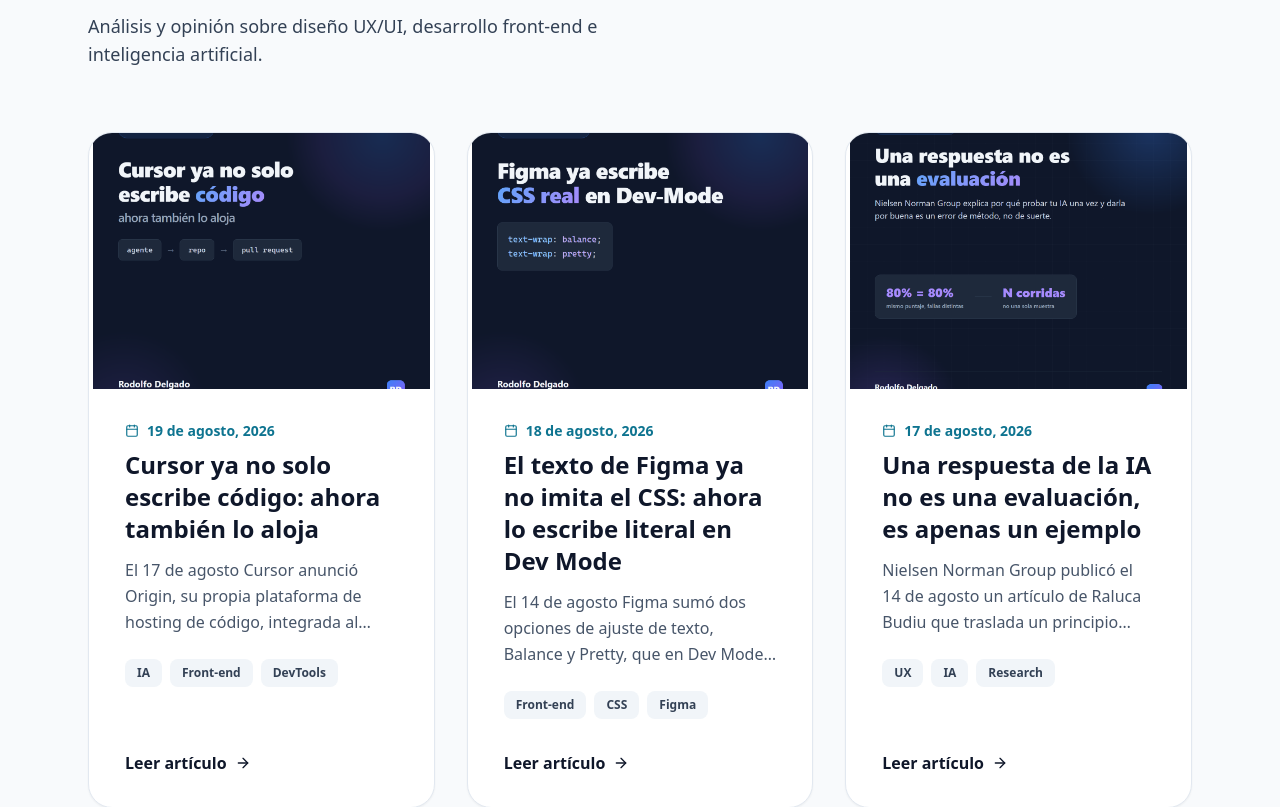
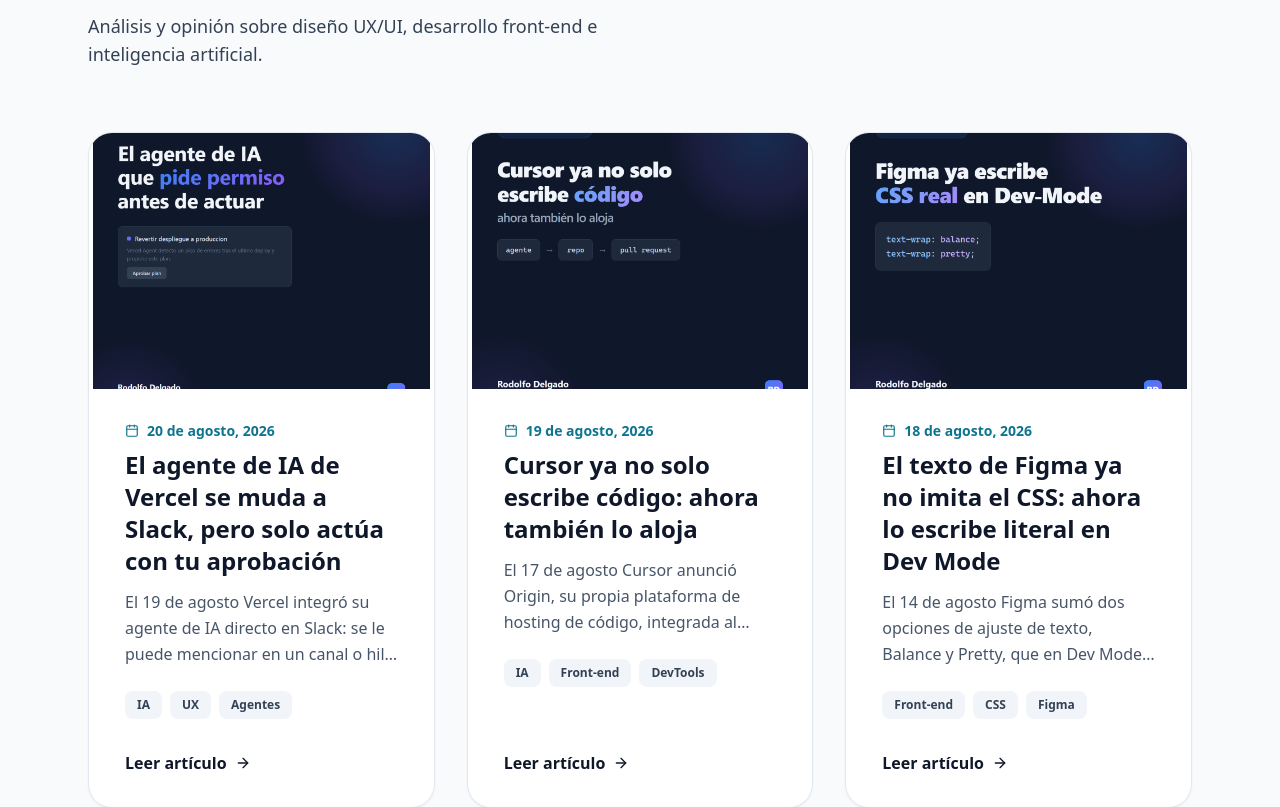
Before and after one commit to rododelgado-collab/portafolio-ux-frontend, a React (Vite) app: page / in a window 1280 px wide. Shown: the part 3740-4547 px from the top of the page. Built offline with nearby package versions, Linux system fonts and the light colour scheme; no server answers.

Commit message:
feat: agregar post al blog: El agente de IA de Vercel se muda a Slack

```diff
--- a/src/data/blogPosts.ts
+++ b/src/data/blogPosts.ts
@@ -1,6 +1,30 @@
 import type { BlogPost } from '../types'
 
 export const blogPosts: BlogPost[] = [
+  {
+    id: 'vercel-agente-ia-slack-tarjeta-de-plan',
+    title: 'El agente de IA de Vercel se muda a Slack, pero solo actúa con tu aprobación',
+    date: '2026-08-20',
+    dateLabel: '20 de agosto, 2026',
+    tags: ['IA', 'UX', 'Agentes'],
+    excerpt:
+      'El 19 de agosto Vercel integró su agente de IA directo en Slack: se le puede mencionar en un canal o hilo para diagnosticar incidentes, revisar pull requests u operar despliegues. Opera de solo lectura por defecto y cualquier cambio real pasa antes por una tarjeta de plan que alguien tiene que aprobar. Repaso qué implica que esa tarjeta se convierta en la interfaz completa del producto.',
+    content: [
+      'El 19 de agosto de 2026, Vercel publicó en su blog de ingeniería el lanzamiento de Vercel for Slack, una integración que lleva su producto Vercel Agent directo al chat de equipo. Según describe el propio anuncio, ahora se puede mencionar a @Vercel en un canal, un hilo o un mensaje directo para pedirle que investigue un incidente, rastree un error hasta el despliegue que lo causó, explique un pico de costos o responda preguntas sobre el código en producción.',
+      'La lista de tareas que resuelve el agente, tal como la describe Vercel, se organiza en tres frentes. Diagnosticar: investigar incidentes, rastrear errores hasta el deploy que los originó y explicar picos de costo. Programar junto al equipo: arreglar builds y CI que fallan, revisar pull requests con conocimiento de cómo corre ese código en producción, y convertir la decisión tomada en un hilo en un pull request ya probado. Operar proyectos: revertir despliegues, actualizar configuración, gestionar feature flags y resolver un uso inusual antes de que se convierta en una factura inesperada.',
+      'El detalle que más me interesa de todo el anuncio no es esa lista de capacidades, es la decisión de diseño que las envuelve. El agente opera de solo lectura por defecto: accede a datos de despliegue, estados de build, logs, métricas, revisiones de código y pull requests sin necesidad de autorización adicional. Pero en el momento en que la tarea deja de ser consultar información y pasa a modificar algo real, como revertir un despliegue o tocar una variable de configuración, el agente no actúa de inmediato. Presenta una tarjeta con el plan completo de lo que va a hacer, y espera que una persona la apruebe antes de ejecutar cualquier cambio.',
+      'Esta semana he venido cubriendo un patrón consistente: herramientas de IA que se mudan de su aplicación de origen al lugar exacto donde ya ocurre el trabajo, ya sea el editor de código, el archivo de diseño o, en este caso, el chat de equipo. Lo distinto de este anuncio es que no se limita a mover la conversación de sitio. También traslada, de forma explícita, el mecanismo de control: la aprobación deja de ser un paso implícito que ocurre en la cabeza de quien revisa un pull request, y se convierte en un componente visual concreto que hay que diseñar con la misma seriedad que cualquier otra pantalla del producto.',
+      'Vengo de proyectos en banca y fintech donde ese tipo de mecanismo nunca fue un trámite decorativo. En la integración de la pasarela de pago MatchPay para la app de Tarjeta Líder, cada paso que modificaba un estado real, no una simulación, pasaba por una instancia de confirmación explícita, con la información suficiente para que la persona supiera exactamente qué estaba autorizando antes de autorizarlo. La confianza en todo el sistema dependía menos de que la automatización funcionara bien la mayoría de las veces, y más de que el punto de aprobación fuera claro, legible y difícil de confundir con un trámite más.',
+      'Ahí es donde veo la tensión que este diseño todavía tiene que resolver en la práctica. Una tarjeta de aprobación que vive dentro de un hilo de Slack compite por atención con todo lo demás que pasa en ese mismo hilo: mensajes de compañeros, notificaciones, emojis de reacción. El mismo entorno que hace conveniente pedirle algo al agente sin cambiar de aplicación es el entorno menos diseñado para que una decisión de alto impacto reciba la atención que merece. Que el botón diga "aprobar" no garantiza que la persona haya leído el plan completo antes de tocarlo, sobre todo si ya se acostumbró a aprobar variantes similares sin incidentes previos.',
+      'Vale la pena una nota de cautela: Vercel for Slack está en beta pública, disponible para equipos en planes Pro y Enterprise, y es razonable esperar que el diseño de esa tarjeta de plan siga iterando a medida que Vercel observe cómo se usa en la práctica. No tengo forma de saber, con la información pública disponible, qué tan seguido las personas leen el plan completo antes de aprobar ni qué pasa cuando se aprueba algo por error. Pero el principio de diseño detrás, solo lectura por defecto y aprobación explícita para cualquier cambio real, me parece el punto de partida correcto para cualquier agente que opere en un entorno de producción compartido.',
+      'Lo que me deja este caso es una pregunta que se puede aplicar a cualquier producto que integre un agente de IA en un canal de comunicación existente: cuando la interfaz de aprobación tiene que competir por atención con el resto de la conversación humana que ocurre alrededor, ¿el diseño de esa tarjeta hace lo suficiente para que aprobar se sienta como una decisión, y no como responder un mensaje más?',
+    ],
+    image: '/blog/vercel-agente-ia-slack-tarjeta-de-plan.png',
+    imageAlt:
+      'Tarjeta del artículo: El agente de IA de Vercel se muda a Slack, con la tarjeta de plan que pide aprobación antes de actuar',
+    sourceUrl: 'https://vercel.com/blog/introducing-vercel-for-slack',
+    sourceLabel: 'Vercel Blog — Bryan Hunter, Vishal Yathish y Kevin Corbett',
+  },
   {
     id: 'cursor-origin-hosting-de-codigo-con-agentes',
     title: 'Cursor ya no solo escribe código: ahora también lo aloja',
```
Also changed, not shown: public/blog/vercel-agente-ia-slack-tarjeta-de-plan.png (added), 1 other file (tests, documents, lock files or other folders).
